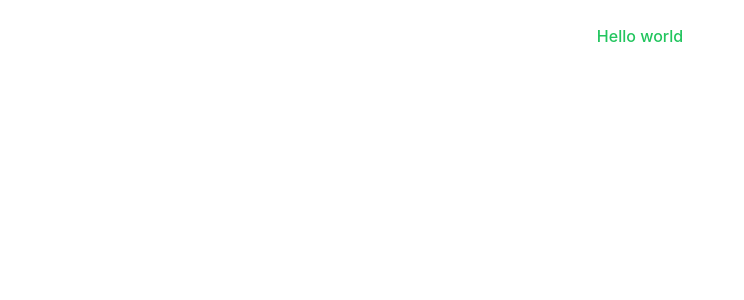
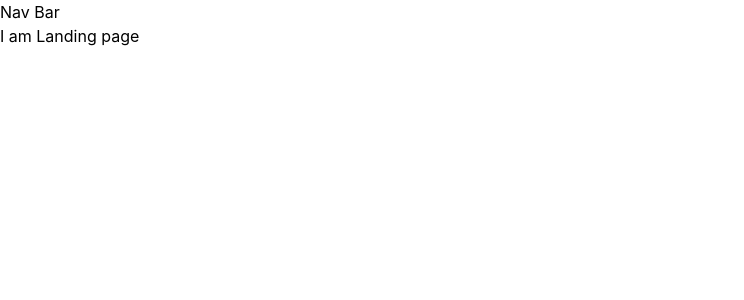
Before and after one commit to ashirbad29/Squareboat-job-portal, a React (Vite) app: page / in a window 1280 px wide. Shown: the top 300 px of the page, without its empty margins (0-744 px from the left). Built offline with nearby package versions, Linux system fonts and the light colour scheme.

Commit message:
react router setup and add basic routes

```diff
--- a/package.json
+++ b/package.json
@@ -10,8 +10,10 @@
     "lint": "yarn lint:format && yarn lint:fix "
   },
   "dependencies": {
+    "history": "5",
     "react": "^17.0.2",
-    "react-dom": "^17.0.2"
+    "react-dom": "^17.0.2",
+    "react-router-dom": "6"
   },
   "devDependencies": {
     "@types/react": "^17.0.33",
--- a/src/App.tsx
+++ b/src/App.tsx
@@ -1,8 +1,18 @@
+import { BrowserRouter, Route, Routes } from 'react-router-dom';
+
+import NavBar from './components/NavBar';
+import LoginPage from './pages/AuthPages/LoginPage';
+import LandingPage from './pages/Landing';
+
 function App() {
   return (
-    <div className="w-full text-center">
-      <h1 className="mt-6 font-medium text-green-500">Hello world</h1>
-    </div>
+    <BrowserRouter>
+      <NavBar />
+      <Routes>
+        <Route path="/" element={<LandingPage />} />
+        <Route path="login" element={<LoginPage />} />
+      </Routes>
+    </BrowserRouter>
   );
 }
 
--- /dev/null
+++ b/src/components/NavBar.tsx
@@ -0,0 +1,9 @@
+const NavBar = () => {
+  return (
+    <div>
+      <h1>Nav Bar</h1>
+    </div>
+  );
+};
+
+export default NavBar;
--- /dev/null
+++ b/src/pages/AuthPages/LoginPage.tsx
@@ -0,0 +1,9 @@
+const LoginPage = () => {
+  return (
+    <div>
+      <h1>LoginPage or something like that</h1>
+    </div>
+  );
+};
+
+export default LoginPage;
--- /dev/null
+++ b/src/pages/Landing.tsx
@@ -0,0 +1,9 @@
+const LandingPage = () => {
+  return (
+    <div>
+      <h1>I am Landing page</h1>
+    </div>
+  );
+};
+
+export default LandingPage;
```
Also changed, not shown: 1 other file (tests, documents, lock files or other folders).
